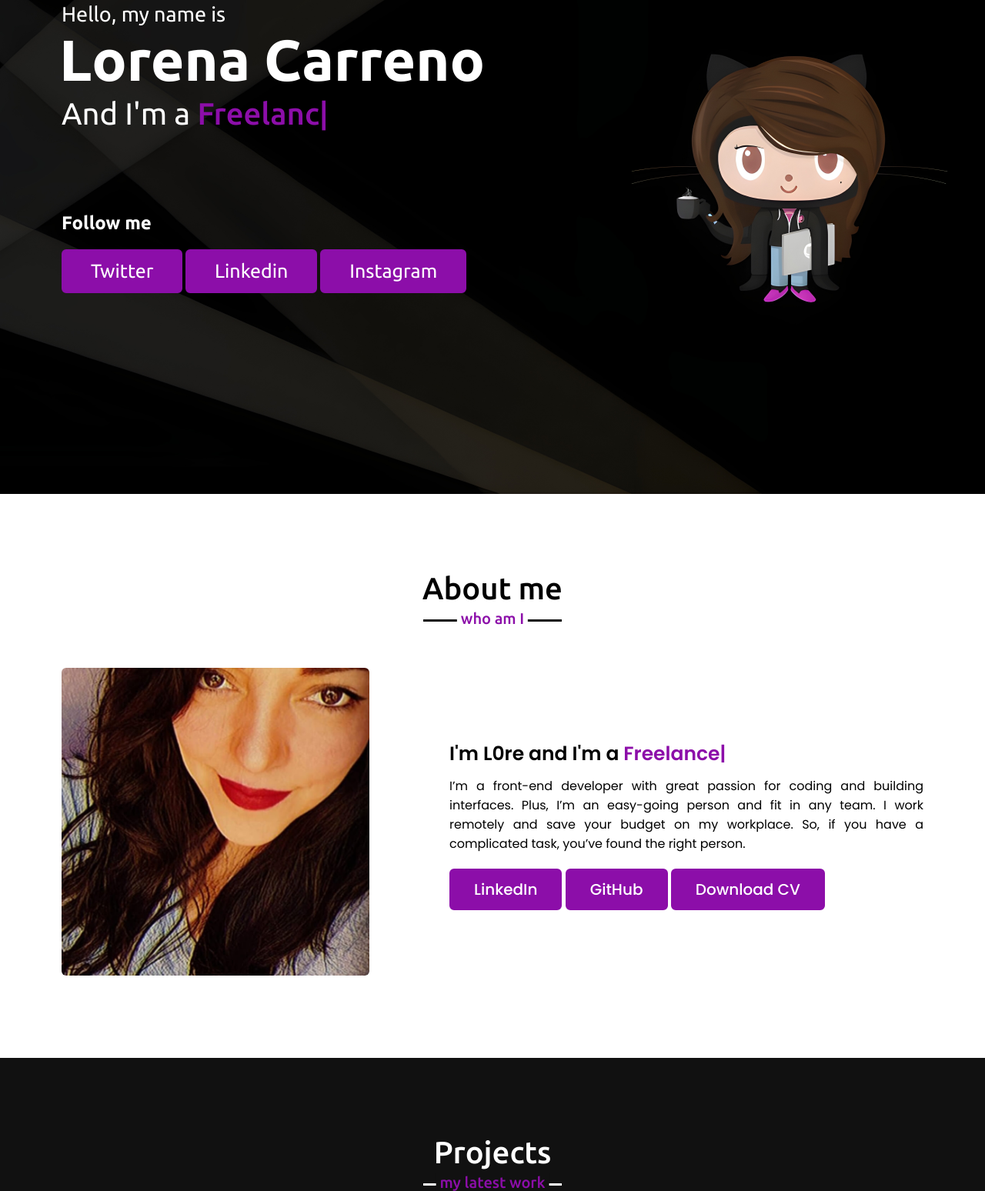
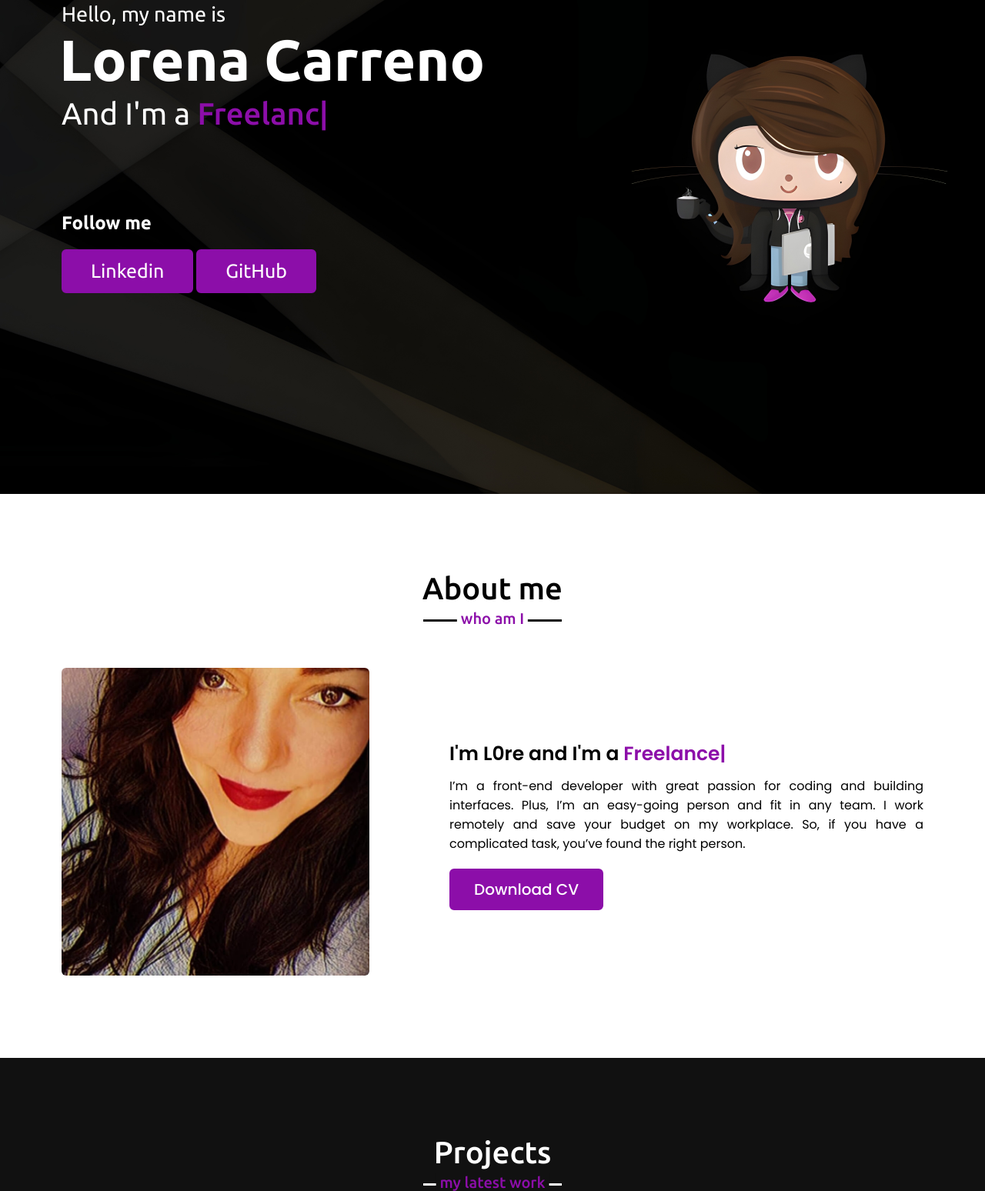
Before and after one commit to lorecarreno/portfolioLoreCG, a plain HTML site: page index.html in a window 1280 px wide. Shown: the part 158-1706 px from the top of the page at 77% size. Drawn offline with nearby package versions, Linux system fonts and the light colour scheme.

Commit message:
se agregan los cambios en head

```diff
--- a/index.html
+++ b/index.html
@@ -46,9 +46,8 @@
                     <h2>Follow me</h2>
                     <ul class="home-content">
                         <li>
-                            <a href="">Twitter</a>
-                            <a href="">Linkedin</a>
-                            <a href="">Instagram</a>
+                            <a href="https://www.linkedin.com/in/lore-carreno"target="_blank">Linkedin</a>
+                            <a href="https://github.com/lorecarreno"target="_blank">GitHub</a>
                         </li>
                     </ul>
                 </section>
@@ -67,8 +66,6 @@
                 <div class="column right">
                     <div class="text">I'm L0re and I'm a <span class="typing-2"></span></div>
                     <p>I’m a front-end developer with great passion for coding and building interfaces. Plus, I’m an easy-going person and fit in any team. I work remotely and save your budget on my workplace. So, if you have a complicated task, you’ve found the right person.</p>
-                    <a href="https://www.linkedin.com/in/lore-carreno" target="_blank">LinkedIn</a>
-                    <a href="https://github.com/lorecarreno" target="_blank">GitHub</a>
                     <a href="#" target="_blank">Download CV</a>
 
                 </div>
--- a/style.css
+++ b/style.css
@@ -310,7 +310,7 @@ section .title::after{
 /* skills section styling */
 
 .skills .title::after{
-    content: "always learning";
+    content: "";
 }
 .skills .skills-content .column{
     width: calc(50% - 30px);
```
